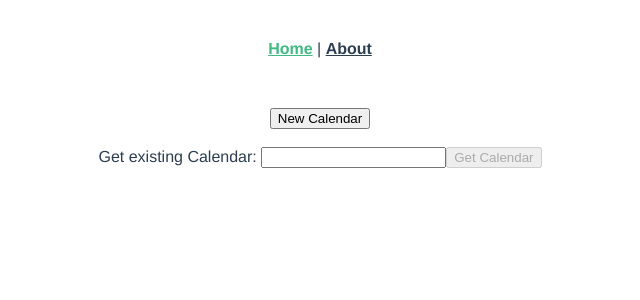
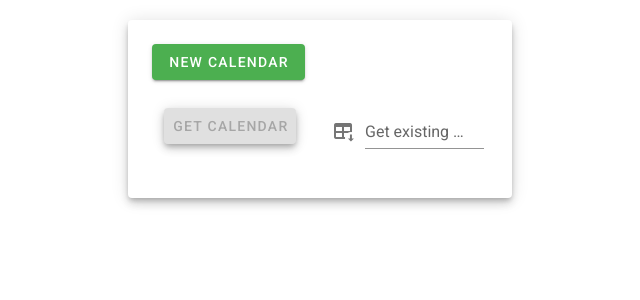
Before and after one commit to JoeFriedlander/cloudDance, a Vue app in the folder frontend/: page / in a window 1280 px wide. Shown: the top 300 px of the page, without its empty margins (320-960 px from the left). Built offline with nearby package versions, Linux system fonts and the light colour scheme; what vue-clipboard2 would draw is missing.

Commit message:
beginning of vuetify!

```diff
--- a/frontend/public/index.html
+++ b/frontend/public/index.html
@@ -6,6 +6,8 @@
     <meta name="viewport" content="width=device-width,initial-scale=1.0">
     <link rel="icon" href="<%= BASE_URL %>favicon.ico">
     <title>ubiKal</title>
+    <link rel="stylesheet" href="https://fonts.googleapis.com/css?family=Roboto:100,300,400,500,700,900">
+    <link rel="stylesheet" href="https://cdn.jsdelivr.net/npm/@mdi/font@latest/css/materialdesignicons.min.css">
   </head>
   <body>
     <noscript>
--- a/frontend/src/App.vue
+++ b/frontend/src/App.vue
@@ -1,43 +1,13 @@
 <template>
-  <div id="app">
-    <div id="nav">
-      <router-link to="/">Home</router-link> |
-      <router-link to="/about">About</router-link>
-    </div>
-    <keep-alive>
-      <router-view />
-    </keep-alive>
-  </div>
+  <v-app>
+    <!-- <v-app-bar app>
+      <v-btn to="/">Home</v-btn>
+      <v-btn to="/about">About</v-btn>
+    </v-app-bar> !-->
+    <v-main>
+      <keep-alive>
+        <router-view />
+      </keep-alive>
+    </v-main>
+  </v-app>
 </template>
-
-<style>
-#app {
-  font-family: Avenir, Helvetica, Arial, sans-serif;
-  -webkit-font-smoothing: antialiased;
-  -moz-osx-font-smoothing: grayscale;
-  text-align: center;
-  color: #2c3e50;
-}
-
-#innerApp {
-  grid-area: innerApp;
-}
-
-.entireCalendar {
-  grid-area: entireCalendar;
-}
-
-#nav {
-  grid-area: nav;
-  padding: 4vh;
-}
-
-#nav a {
-  font-weight: bold;
-  color: #2c3e50;
-}
-
-#nav a.router-link-exact-active {
-  color: #42b983;
-}
-</style>
--- a/frontend/src/components/Calendar/Calendar.vue
+++ b/frontend/src/components/Calendar/Calendar.vue
@@ -1,30 +1,30 @@
 <template>
-  <div class="entireCalendar">
+  <v-card class="mx-auto mt-5 elevation-6">
+    <v-card-text>
       <span v-if="allowEditID">{{
         webserver + calendarID + "+" + allowEditID
       }}</span>
       <span v-else> {{ webserver + calendarID }} </span>
-    <div />
-    <button type="button" @click="doCopyCalendarID">Copy Read Only Link</button>
-    <span v-if="allowEditID">
-      <button type="button" @click="doCopyCalendarAndEditID">
+      <v-card-actions>
+        <v-form>
+          <v-btn @click="doCopyCalendarID" color="success">
+            Copy Read Only Link
+          </v-btn>
+          <v-btn @click="doCopyCalendarAndEditID" color="success">
             Copy Read And Edit Link
-      </button>
-    </span>
-    <form @submit.prevent="removeCalendar">
-      <button type="submit">
+          </v-btn>
+          <v-btn @click="removeCalendar" color="success">
             Remove Calendar From View
-      </button>
-    </form>
-    <form @submit.prevent="deleteCalendar">
-      <button type="submit">
+          </v-btn>
+          <v-btn @click="deleteCalendar" color="success">
             Permanently Delete Calendar
-      </button>
-    </form>
-    <br />
+          </v-btn>
+        </v-form>
+      </v-card-actions>
       <EventManager :calendarID="calendarID" :allowEditID="allowEditID">
       </EventManager>
-  </div>
+    </v-card-text>
+  </v-card>
 </template>
 
 <script>
--- a/frontend/src/components/Calendar/CalendarManager.vue
+++ b/frontend/src/components/Calendar/CalendarManager.vue
@@ -1,23 +1,21 @@
 <template>
   <div>
-    <div class="CalendarManagerControls">
-      <br />
+    <v-card class="mx-auto mt-5 elevation-6" width="30%">
+      <v-card-text>
         <NewCalendar @newCalendarEmit="addCalendarIDtoArray"></NewCalendar>
-      <br />
         <GetCalendar
           ref="GetCalendar"
           @calendarIDFoundEmit="addCalendarIDtoArray"
           @CalendarIDNotFoundEmit="calendarIDNotFound"
         ></GetCalendar>
-      <div v-if="errorNotFoundCalendarID">
+        <span v-if="errorNotFoundCalendarID">
           Error: Calendar {{ errorNotFoundCalendarID }} not found
-      </div>
-      <div v-else-if="errorAlreadyAddedCalendarID">
+        </span>
+        <span v-else-if="errorAlreadyAddedCalendarID">
           Error: Calendar {{ errorAlreadyAddedCalendarID }} already loaded
-      </div>
-      <!-- linebreak so calendar error doesn't push everything else down. fix in css -->
-      <div v-else><br /></div>
-    </div>
+        </span>
+      </v-card-text>
+    </v-card>
     <ul>
       <div
         v-for="calendarAndEditID in calendarAndEditIDs"
@@ -28,7 +26,6 @@
           :allowEditID="calendarAndEditID.allowEditID"
           @removeCalendarEmit="removeCalendarAndEditID"
         ></Calendar>
-        <br />
       </div>
     </ul>
   </div>
--- a/frontend/src/components/Calendar/GetCalendar.vue
+++ b/frontend/src/components/Calendar/GetCalendar.vue
@@ -1,14 +1,29 @@
 <template>
   <div>
-    <form @submit.prevent="loadCalendar(calendarID)">
-      <label>
-        Get existing Calendar:
-        <input type="text" v-model="calendarID" />
-      </label>
-      <button type="submit" :disabled="!calendarID">
-        Get Calendar
-      </button>
-    </form>
+    <v-form @submit.prevent="loadCalendar(calendarID)">
+      <v-container fluid>
+        <v-row justify="start">
+          <v-col cols="6">
+            <v-card-actions>
+              <v-btn
+                @click="loadCalendar(calendarID)"
+                :disabled="calendarID.toString().trim().length === 0"
+                class="elevation-5"
+                color="info"
+                >Get Calendar</v-btn
+              >
+            </v-card-actions>
+          </v-col>
+          <v-col cols="6">
+            <v-text-field
+              v-model="calendarID"
+              label="Get existing calendar"
+              prepend-icon="mdi-table-arrow-down"
+            />
+          </v-col>
+        </v-row>
+      </v-container>
+    </v-form>
   </div>
 </template>
 
@@ -66,10 +81,8 @@ export default {
       if (plusIndex !== -1) {
         calendarID = input.substring(0, plusIndex);
         allowEditID = input.substring(plusIndex + 1);
-        console.log({ calendarID: calendarID, allowEditID: allowEditID });
         return { calendarID: calendarID, allowEditID: allowEditID };
       }
-      console.log({ calendarID: calendarID, allowEditID: "" });
       return { calendarID: input, allowEditID: "" };
     }
   }
--- a/frontend/src/components/Calendar/NewCalendar.vue
+++ b/frontend/src/components/Calendar/NewCalendar.vue
@@ -1,8 +1,10 @@
 <template>
   <div>
-    <form @submit.prevent="newCalendar">
-      <button type="submit">New Calendar</button>
-    </form>
+    <v-card-actions>
+      <v-form>
+        <v-btn @click="newCalendar" color="success">New Calendar</v-btn>
+      </v-form>
+    </v-card-actions>
   </div>
 </template>
 
--- a/frontend/src/components/Event/Event.vue
+++ b/frontend/src/components/Event/Event.vue
@@ -1,10 +1,12 @@
 <template>
   <div class="entireEvent">
-    <form @submit.prevent="deleteEvent">
-      <button type="submit">
-        Delete Event
-      </button>
-    </form>
+    <v-form @submit.prevent="deleteEvent">
+      <v-card-actions>
+        <v-btn @click="deleteEvent" class="elevation-5" color="success"
+          >Delete event</v-btn
+        >
+      </v-card-actions>
+    </v-form>
     Description: {{ eventDescription }} <br />
     Start Time: {{ startTime }} <br />
     Length: {{ length }} <br />
--- a/frontend/src/components/Event/NewEvent.vue
+++ b/frontend/src/components/Event/NewEvent.vue
@@ -1,16 +1,19 @@
 <template>
   <div>
-    <form @submit.prevent="newEvent">
-      <label>
-        Event Description:
-        <input type="text" v-model="eventDescription" />
-        Start Time:
-        <input type="text" v-model="startTime" />
-        Length:
-        <input type="text" v-model="length" />
-      </label>
-      <button type="submit" :disabled="!eventDescription">Add Event</button>
-    </form>
+    <v-form @submit.prevent="newEvent">
+      <v-text-field v-model="eventDescription" label="Event Description" />
+      <v-text-field v-model="startTime" label="Start Time" />
+      <v-text-field v-model="length" label="Length" />
+      <v-card-actions>
+        <v-btn
+          @click="newEvent"
+          :disabled="eventDescription.toString().trim().length === 0"
+          class="elevation-5"
+          color="info"
+          >Add event</v-btn
+        >
+      </v-card-actions>
+    </v-form>
   </div>
 </template>
 
--- a/frontend/src/main.js
+++ b/frontend/src/main.js
@@ -3,6 +3,7 @@ import App from "./App.vue";
 import router from "./router";
 import store from "./store";
 import VueClipboard from "vue-clipboard2";
+import vuetify from "./plugins/vuetify";
 
 Vue.use(VueClipboard);
 
@@ -11,5 +12,6 @@ Vue.config.productionTip = false;
 new Vue({
   router,
   store,
+  vuetify,
   render: h => h(App)
 }).$mount("#app");
--- /dev/null
+++ b/frontend/src/plugins/vuetify.js
@@ -0,0 +1,6 @@
+import Vue from "vue";
+import Vuetify from "vuetify/lib";
+
+Vue.use(Vuetify);
+
+export default new Vuetify({});
--- /dev/null
+++ b/frontend/vue.config.js
@@ -0,0 +1,3 @@
+module.exports = {
+  transpileDependencies: ["vuetify"]
+};
```
Also changed, not shown: frontend/package.json (+6 -1 lines), frontend/src/assets/logo.svg (added), 1 other file (tests, documents, lock files or other folders). Lines whose indentation alone changed are shown as unchanged.
